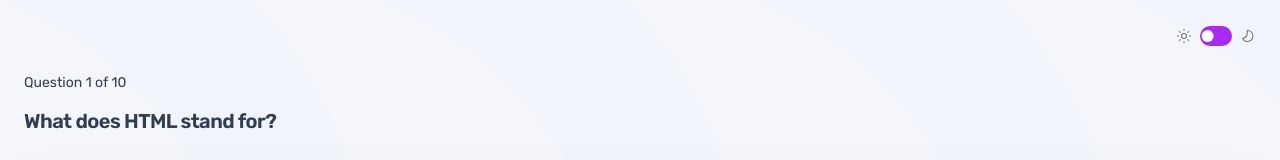
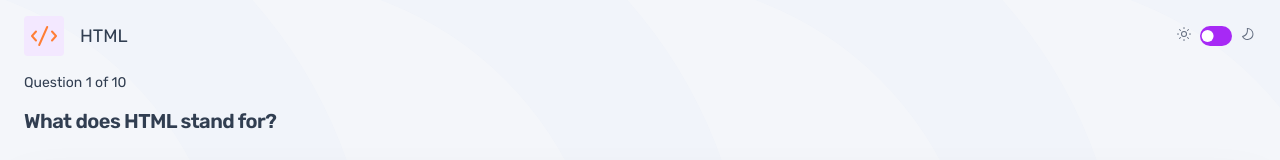
Before and after one commit to moskalenki/jsx, a React (Vite) app: page / in a window 1280 px wide. Both pictures are taken after a click on the element "HTML". Shown: the top 160 px of the page. Built offline with nearby package versions, Linux system fonts and the light colour scheme.

Commit message:
result page

```diff
--- a/src/App.jsx
+++ b/src/App.jsx
@@ -9,6 +9,7 @@ import quizData from "../data.json";
 function App() {
   const [quiz, setQuiz] = useState([]);
   const [currentQuiz, setCurrentQuiz] = useState(null);
+  const [currentQuizTitle, setCurrentQuizTitle] = useState("");
   const [isDark, setIsDark] = useState(false);
 
   useEffect(() => {
@@ -45,7 +46,11 @@ function App() {
   }, [quiz]);
   return (
     <div className="px-6  h-screen">
-      <Navbar isDark={isDark} toggleTheme={toggleTheme} />
+      <Navbar
+        isDark={isDark}
+        toggleTheme={toggleTheme}
+        currentQuiz={currentQuiz}
+      />
       <Heading currentQuiz={currentQuiz} />
       {currentQuiz ? (
         <Quiz currentQuiz={currentQuiz} />
--- a/src/components/Navbar.jsx
+++ b/src/components/Navbar.jsx
@@ -3,9 +3,28 @@ import sunIconDark from "../assets/images/icon-sun-light.svg";
 import moonIconLight from "../assets/images/icon-moon-dark.svg";
 import moonIconDark from "../assets/images/icon-moon-light.svg";
 
-export default function Navbar({ isDark, toggleTheme }) {
+export default function Navbar({ isDark, toggleTheme, currentQuiz }) {
+  const quizTitle = currentQuiz?.title;
+  const currentQuizImage = currentQuiz?.icon;
+
   return (
-    <div className="flex items-center justify-end h-[4.5rem]">
+    <div
+      className={`flex items-center h-[4.5rem] py-4 ${
+        currentQuiz ? "justify-between" : "justify-end"
+      }`}
+    >
+      {currentQuiz && (
+        <div className="flex items-center justify-center">
+          <img
+            src={currentQuizImage}
+            alt={quizTitle}
+            className="bg-purple-100 h-10 w-10 p-1 rounded-[0.25rem] mr-4"
+          />
+          <p className="text-[1.125rem]">{quizTitle}</p>
+        </div>
+      )}
+
+      <div className="flex">
         <img
           src={isDark ? sunIconDark : sunIconLight}
           alt="sun"
@@ -27,5 +46,6 @@ export default function Navbar({ isDark, toggleTheme }) {
           className="w-4 h-4"
         />
       </div>
+    </div>
   );
 }
--- a/src/components/Quiz.jsx
+++ b/src/components/Quiz.jsx
@@ -40,7 +40,29 @@ export default function Quiz({ currentQuiz }) {
   return (
     <div>
       {gameEnd ? (
-        <p>Quiz completed</p>
+        <div>
+          <p className="flex flex-col text-[2.5rem] font-light mt-8 mb-10">
+            Quiz completed<span className="font-medium">You scored...</span>
+          </p>
+          <div className="h-[242px]  p-8 rounded-[0.75rem] bg-background mb-4">
+            <div className="flex items-center justify-center  m-auto">
+              <img
+                src={currentQuiz?.icon}
+                alt={currentQuiz?.title}
+                className="bg-purple-100 h-10 w-10 p-1 rounded-[0.25rem] mr-4"
+              />
+              <p className="text-[1.125rem] font-medium">
+                {currentQuiz?.title}
+              </p>
+            </div>
+            <div className="flex items-center justify-center flex-col ">
+              <p className="text-[5.5rem] font-medium">{score}</p>
+              <p className="text-blue-300 text-[1.125rem]">
+                Out of {questions.length}
+              </p>
+            </div>
+          </div>
+        </div>
       ) : (
         <>
           <div className="mb-10">
```
Lines whose indentation alone changed are shown as unchanged.
